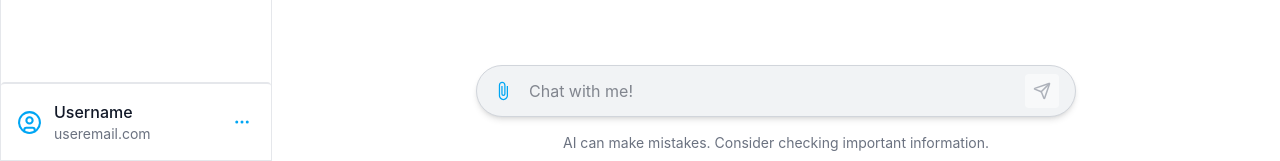
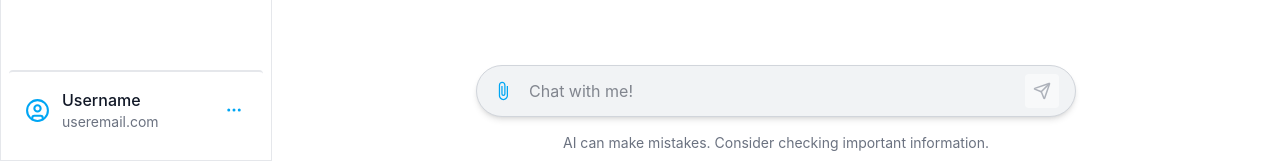
Before and after one commit to yokeshbaskaran/chatbot, a React (Vite) app: page / in a window 1280 px wide. Both pictures are taken after a click on the element 30 px from the left and 27 px from the top of the page. Shown: the part 639-800 px from the top of the page. Built offline with nearby package versions, Linux system fonts and the light colour scheme; no server answers.

Commit message:
navigation alignment managed

```diff
--- a/src/layouts/MainLayout.tsx
+++ b/src/layouts/MainLayout.tsx
@@ -1,6 +1,7 @@
 import Sidebar from "./SideLayout/Sidebar";
 import Homepage from "./HomeLayout/Homepage";
 import { useAppContext } from "../context/AppContext";
+import { motion } from "framer-motion";
 
 const MainLayout = () => {
   const { openSideBar, setOpenSideBar } = useAppContext();
@@ -8,15 +9,19 @@ const MainLayout = () => {
   return (
     <div className="flex h-screen">
       <div
-        className={`z-50 ${openSideBar ? "md:w-68 md:flex md:flex-col" : "hidden"}`}
+        className={`fixed md:relative z-100 ${openSideBar ? "md:w-68 md:flex md:flex-col" : "hidden"}`}
       >
         <Sidebar />
       </div>
 
       {openSideBar && (
         <>
-          <div
-            className="fixed inset-0 bg-black/30 md:hidden"
+          <motion.div
+            initial={{ opacity: 0 }}
+            animate={{ opacity: 1 }}
+            exit={{ opacity: 0 }}
+            transition={{ duration: 0.2 }}
+            className="fixed z-40 inset-0 bg-black/30 md:hidden"
             onClick={() => setOpenSideBar(false)}
           />
         </>
--- a/src/layouts/SideLayout/Sidebar.tsx
+++ b/src/layouts/SideLayout/Sidebar.tsx
@@ -13,8 +13,9 @@ const Sidebar = () => {
 
   return (
     <>
-      <section className="fixed top-0 left-0 h-screen w-68 bg-bg border flex flex-col border-border">
-        <div className="w-full px-2 py-3">
+      <section className="w-68 h-screen px-2 py-3 bg-bg border flex flex-col border-border overflow-hidden">
+        {/* 1. Top part - logo + New Chat  */}
+        <div className="shrink-0">
           {/* Logo */}
           <div className="flex items-start gap-2">
             <div onClick={pathToHome} className="cursor-pointer">
@@ -58,19 +59,21 @@ const Sidebar = () => {
 
           {/* Divider */}
           <div className="border border-b border-border"></div>
+        </div>
 
-          {/* Chat Lists */}
+        {/* 2. Chat Lists */}
+        <div className="flex-1 overflow-y-auto">
           <ChatLists />
         </div>
 
-        <div className="">
+        {/* 3. User profile  */}
+        <div className="shrink-0">
           <AnimatePresence>
             {openUserProfile && <UserOptions />}
           </AnimatePresence>
+
+          <UserProfile />
         </div>
-
-        {/* USER profile  */}
-        <UserProfile />
       </section>
     </>
   );
```
Also changed, not shown: src/layouts/HomeLayout/Homepage.tsx (+3 -5 lines).
